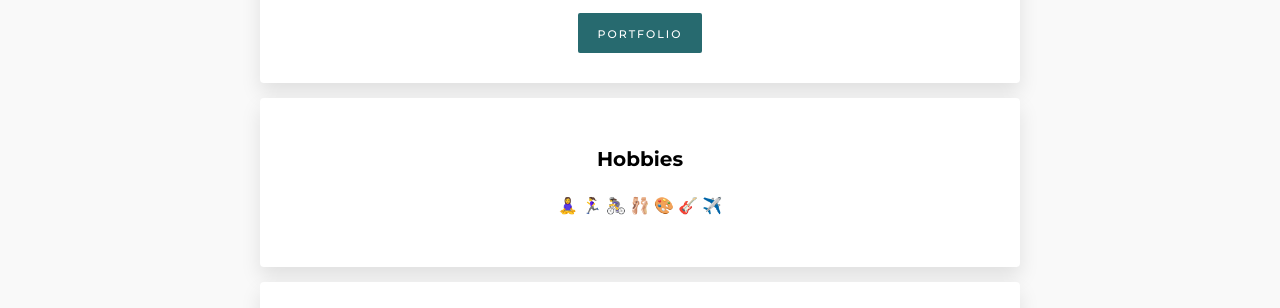
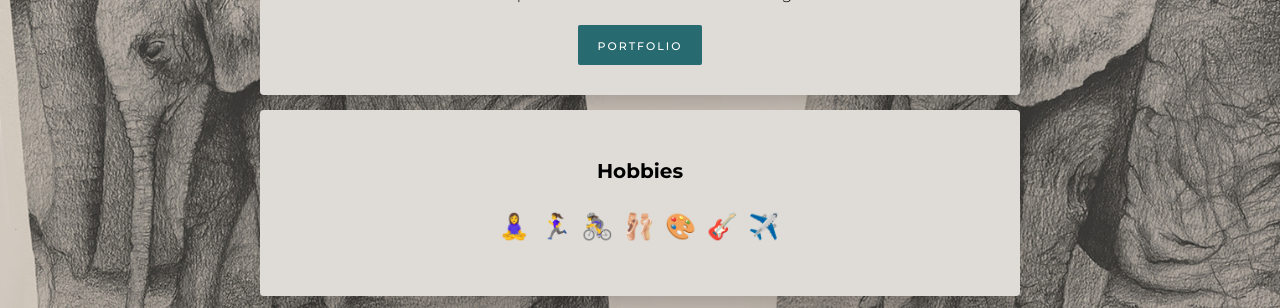
Before and after one commit to tea-fil/profile, a plain HTML site: page index.html in a window 1280 px wide. Shown: the part 257-565 px from the top of the page. Drawn offline with Linux system fonts and the light colour scheme.

Commit message:
new background

```diff
--- a/index.html
+++ b/index.html
@@ -19,7 +19,7 @@
     </div>
     <div class="white-card">
       <h2>Hobbies</h2>
-      <p>🧘‍♀️ 🏃‍♀️ 🚴‍♀️ 🩰 🎨 🎸 ✈️</p>
+      <p id="hobi">🧘‍♀️ 🏃‍♀️ 🚴‍♀️ 🩰 🎨 🎸 ✈️</p>
     </div>
 
     <div class="white-card">
--- a/style.css
+++ b/style.css
@@ -1,11 +1,15 @@
 @import url('https://fonts.googleapis.com/css2?family=Montserrat:wght@300;500;700&display=swap');
 
 body {
+  margin-top: 20px;
   font-family: 'Montserrat', sans-serif;
   font-weight: 300;
-  background-color: rgb(249, 249, 249);
+  background-image: url("images/paper_texture_08.jpg");
+  background-repeat: no-repeat;
+  background-size: auto;
   letter-spacing: 0,7px;
   line-height: 30px;
+  background-size: cover;
 }
 
 h1 {
@@ -23,10 +27,10 @@ h2 {
 }
 
 div {
-    background: white;
+    background: #dfdcd7;
     padding: 30px;
     border-radius: 4px;
-    box-shadow: 0 10px 20px rgba(0,0,0,.1);
+    box-shadow: 0 10px 20px rgba(0,0,0,.2);
     width: 700px;
     text-align: center;
     margin: 0 auto;
@@ -73,6 +77,11 @@ a {
   color: rgb(39, 106, 111);
 }
 
+#hobi {
+  font-size: 25px;
+  letter-spacing: 2px;
+}
+
 @media (max-width: 960px) {
   /* For a screen < 960px, this CSS will be read */
   div {
```
Also changed, not shown: images/paper_texture_08.jpg (added), 1 other file.
